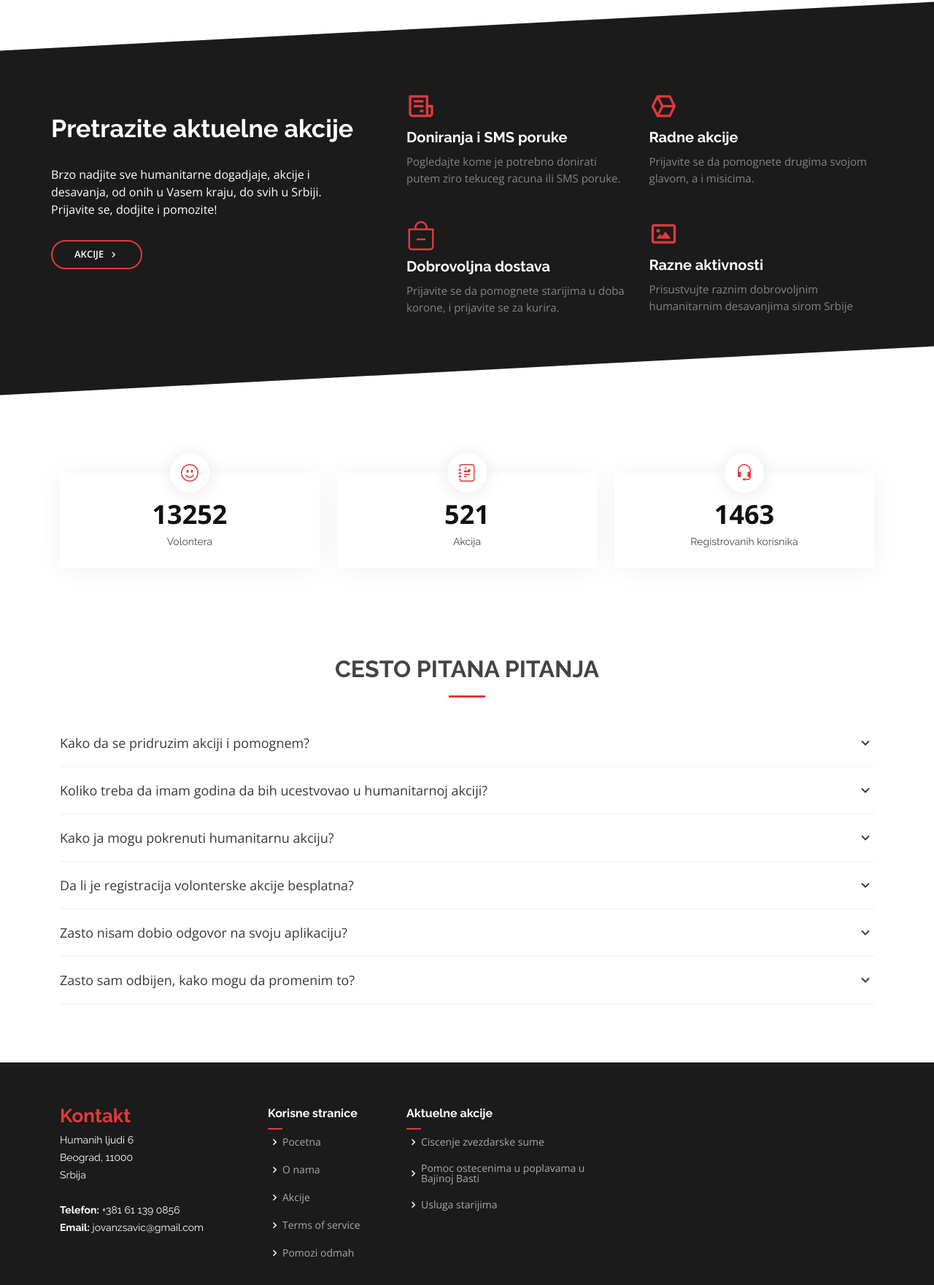
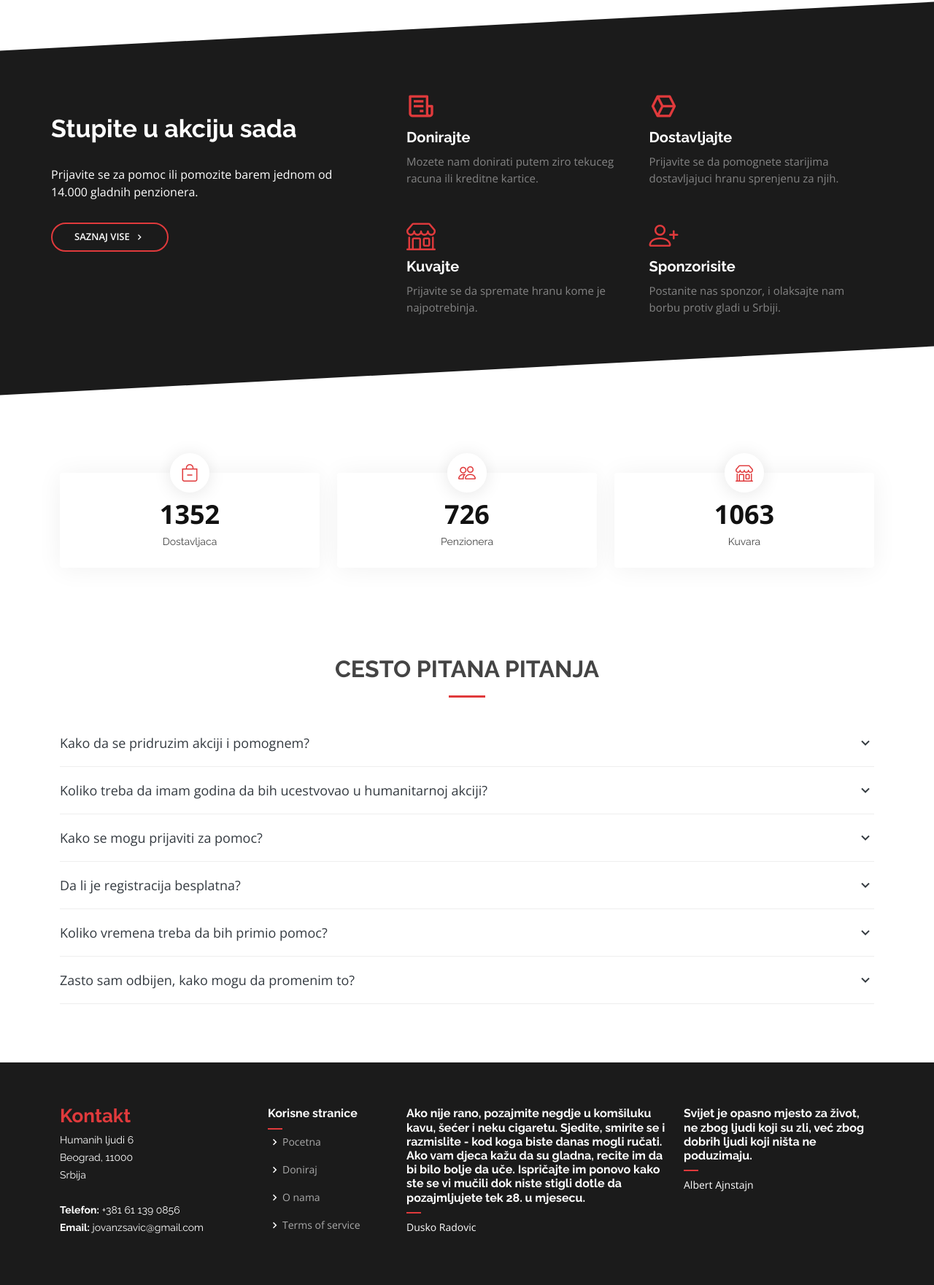
Before and after one commit to Jovan-Savic/Finale, a website: page Frontend/home.html in a window 1280 px wide. Shown: the part 1035-2796 px from the top of the page at 73% size. Drawn offline with nearby package versions, Linux system fonts and the light colour scheme.

Commit message:
promenjena tema

```diff
--- a/Frontend/home.html
+++ b/Frontend/home.html
@@ -5,7 +5,7 @@
   <meta charset="utf-8">
   <meta content="width=device-width, initial-scale=1.0" name="viewport">
 
-  <title>Human. Pomozi sadawwwwwwwww</title>
+  <title>Human. Pomozi sada.</title>
   <meta content="" name="description">
   <meta content="" name="keywords">
 
@@ -13,7 +13,9 @@
   <link href="assets/img/apple-touch-icon.png" rel="apple-touch-icon">
 
 
-  <link href="https://fonts.googleapis.com/css?family=Open+Sans:300,300i,400,400i,600,600i,700,700i|Raleway:300,300i,400,400i,500,500i,600,600i,700,700i|Poppins:300,300i,400,400i,500,500i,600,600i,700,700i" rel="stylesheet">
+  <link
+    href="https://fonts.googleapis.com/css?family=Open+Sans:300,300i,400,400i,600,600i,700,700i|Raleway:300,300i,400,400i,500,500i,600,600i,700,700i|Poppins:300,300i,400,400i,500,500i,600,600i,700,700i"
+    rel="stylesheet">
 
 
   <link href="assets/vendor/aos/aos.css" rel="stylesheet">
@@ -56,9 +58,9 @@
     <div class="container" data-aos="zoom-out" data-aos-delay="100">
       <div class="row">
         <div class="col-xl-6">
-          <h1>Pomozi bolje. Pomozi vise.</h1>
-          <h2>Human. nudi efikasnost svakome ko je voljan da pomogne. </h2>
-          <a href="onama.html" class="btn-get-started scrollto">Pomozi odmah!</a>
+          <h1>Pomozi starijima.</h1>
+          <h2>Human. se stara o ishrani seniora sirom Srbije</h2>
+          <a href="onama.html" class="btn-get-started scrollto">Pomozi sada</a>
         </div>
       </div>
     </div>
@@ -93,11 +95,11 @@
         <div class="row no-gutters">
           <div class="content col-xl-5 d-flex align-items-stretch">
             <div class="content">
-              <h3>Pretrazite aktuelne akcije</h3>
+              <h3>Stupite u akciju sada</h3>
               <p>
-                Brzo nadjite sve humanitarne dogadjaje, akcije i desavanja, od onih u Vasem kraju, do svih u Srbiji. Prijavite se, dodjite i pomozite!
+                Prijavite se za pomoc ili pomozite barem jednom od 14.000 gladnih penzionera.
               </p>
-              <a href="#" class="about-btn"><span>Akcije</span> <i class="bx bx-chevron-right"></i></a>
+              <a href="#" class="about-btn"><span>Saznaj vise</span> <i class="bx bx-chevron-right"></i></a>
             </div>
           </div>
           <div class="col-xl-7 d-flex align-items-stretch">
@@ -105,23 +107,23 @@
               <div class="row">
                 <div class="col-md-6 icon-box" data-aos="fade-up" data-aos-delay="100">
                   <i class="bx bx-receipt"></i>
-                  <h4>Doniranja i SMS poruke</h4>
-                  <p>Pogledajte kome je potrebno donirati putem ziro tekuceg racuna ili SMS poruke.</p>
+                  <h4>Donirajte</h4>
+                  <p>Mozete nam donirati putem ziro tekuceg racuna ili kreditne kartice.</p>
                 </div>
                 <div class="col-md-6 icon-box" data-aos="fade-up" data-aos-delay="200">
                   <i class="bx bx-cube-alt"></i>
-                  <h4>Radne akcije</h4>
-                  <p>Prijavite se da pomognete drugima svojom glavom, a i misicima.</p>
+                  <h4>Dostavljajte</h4>
+                  <p>Prijavite se da pomognete starijima dostavljajuci hranu sprenjenu za njih.</p>
                 </div>
                 <div class="col-md-6 icon-box" data-aos="fade-up" data-aos-delay="300">
-                  <i class="bx bi-bag-dash"></i>
-                  <h4>Dobrovoljna dostava</h4>
-                  <p>Prijavite se da pomognete starijima u doba korone, i prijavite se za kurira.</p>
+                  <i class="bx bi-shop"></i>
+                  <h4>Kuvajte</h4>
+                  <p>Prijavite se da spremate hranu kome je najpotrebinja.</p>
                 </div>
                 <div class="col-md-6 icon-box" data-aos="fade-up" data-aos-delay="400">
-                  <i class="bx bx-image"></i>
-                  <h4>Razne aktivnosti</h4>
-                  <p>Prisustvujte raznim dobrovoljnim humanitarnim desavanjima sirom Srbije</p>
+                  <i class="bx bi-person-plus"></i>
+                  <h4>Sponzorisite</h4>
+                  <p>Postanite nas sponzor, i olaksajte nam borbu protiv gladi u Srbiji.</p>
                 </div>
               </div>
             </div>
@@ -139,25 +141,28 @@
 
           <div class="col-lg-4 col-md-6">
             <div class="count-box">
-              <i class="bi bi-emoji-smile"></i>
-              <span data-purecounter-start="0" data-purecounter-end="13252" data-purecounter-duration="1" class="purecounter"></span>
-              <p>Volontera</p>
+              <i class="bi  bi-bag-dash"></i>
+              <span data-purecounter-start="0" data-purecounter-end="1352" data-purecounter-duration="1"
+                class="purecounter"></span>
+              <p>Dostavljaca</p>
             </div>
           </div>
 
           <div class="col-lg-4 col-md-6 mt-5 mt-md-0">
             <div class="count-box">
-              <i class="bi bi-journal-richtext"></i>
-              <span data-purecounter-start="0" data-purecounter-end="521" data-purecounter-duration="1" class="purecounter"></span>
-              <p>Akcija</p>
+              <i class="bi bi-people"></i>
+              <span data-purecounter-start="0" data-purecounter-end="726" data-purecounter-duration="1"
+                class="purecounter"></span>
+              <p>Penzionera</p>
             </div>
           </div>
 
           <div class="col-lg-4 col-md-6 mt-5 mt-lg-0">
             <div class="count-box">
-              <i class="bi bi-headset"></i>
-              <span data-purecounter-start="0" data-purecounter-end="1463" data-purecounter-duration="1" class="purecounter"></span>
-              <p>Registrovanih korisnika</p>
+              <i class="bi bi-shop"></i>
+              <span data-purecounter-start="0" data-purecounter-end="1063" data-purecounter-duration="1"
+                class="purecounter"></span>
+              <p>Kuvara</p>
             </div>
           </div>
 
@@ -176,55 +181,62 @@
         <ul class="faq-list accordion" data-aos="fade-up">
 
           <li>
-            <a data-bs-toggle="collapse" class="collapsed" data-bs-target="#faq1">Kako da se pridruzim akciji i pomognem? <i class="bx bx-chevron-down icon-show"></i><i class="bx bx-x icon-close"></i></a>
+            <a data-bs-toggle="collapse" class="collapsed" data-bs-target="#faq1">Kako da se pridruzim akciji i
+              pomognem? <i class="bx bx-chevron-down icon-show"></i><i class="bx bx-x icon-close"></i></a>
             <div id="faq1" class="collapse" data-bs-parent=".faq-list">
               <p>
-                Ukljucite se u akciju vec danas! Samo je potrebno da napravite svoj nalog, izaberete kako i kome hocete da pomognete, i prijavite se.
+                Ukljucite se u akciju vec danas! Samo je potrebno da se prijavite, kao kuvar ili kao dostavljac.
               </p>
             </div>
           </li>
 
           <li>
-            <a data-bs-toggle="collapse" data-bs-target="#faq2" class="collapsed">Koliko treba da imam godina da bih ucestvovao u humanitarnoj akciji? <i class="bx bx-chevron-down icon-show"></i><i class="bx bx-x icon-close"></i></a>
+            <a data-bs-toggle="collapse" data-bs-target="#faq2" class="collapsed">Koliko treba da imam godina da bih
+              ucestvovao u humanitarnoj akciji? <i class="bx bx-chevron-down icon-show"></i><i
+                class="bx bx-x icon-close"></i></a>
             <div id="faq2" class="collapse" data-bs-parent=".faq-list">
               <p>
-              Na nasem sajtu mozete napraviti nalog ako posedujete licnu kartu, tj. sva pravna lica starija od 16 godina.
+                U nasem programu mozgu ucestvovati samo punoletna lica, tj. sva pravna lica starija od 18
+                godina.
               </p>
             </div>
           </li>
 
           <li>
-            <a data-bs-toggle="collapse" data-bs-target="#faq3" class="collapsed">Kako ja mogu pokrenuti humanitarnu akciju? <i class="bx bx-chevron-down icon-show"></i><i class="bx bx-x icon-close"></i></a>
+            <a data-bs-toggle="collapse" data-bs-target="#faq3" class="collapsed">Kako se mogu prijaviti za pomoc? <i class="bx bx-chevron-down icon-show"></i><i class="bx bx-x icon-close"></i></a>
             <div id="faq3" class="collapse" data-bs-parent=".faq-list">
               <p>
-              Da biste organizovali bilo kakvu akciju, morate biti organizator, tj. treba da nam posaljete na nasu email adresu aplikaciju za organizatora, gde ce je nas tim evaluiati i doneti odluku.
+                Da biste se prijavili, potrebno je da se registrujete, imenom, prezimenom, adresom, imejl adresom ili vasim brojem telefona.
               </p>
             </div>
           </li>
 
           <li>
-            <a data-bs-toggle="collapse" data-bs-target="#faq4" class="collapsed">Da li je registracija volonterske akcije besplatna? <i class="bx bx-chevron-down icon-show"></i><i class="bx bx-x icon-close"></i></a>
+            <a data-bs-toggle="collapse" data-bs-target="#faq4" class="collapsed">Da li je registracija besplatna? <i class="bx bx-chevron-down icon-show"></i><i class="bx bx-x icon-close"></i></a>
             <div id="faq4" class="collapse" data-bs-parent=".faq-list">
               <p>
-                Kako smo mi humanitarna organizacija, besplatno je ucestvovati, praviti, gledati i koristiti nasu veb stranicu kao i sve njene funkcije, sto podrazumeva i organizovanje volonterskih akcija.
+                Kako smo mi humanitarna organizacija, besplatno je prijaviti se kao dostavljac, kuvar ili senior kome je pomoc potrebna.
               </p>
             </div>
           </li>
 
           <li>
-            <a data-bs-toggle="collapse" data-bs-target="#faq5" class="collapsed">Zasto nisam dobio odgovor na svoju aplikaciju? <i class="bx bx-chevron-down icon-show"></i><i class="bx bx-x icon-close"></i></a>
+            <a data-bs-toggle="collapse" data-bs-target="#faq5" class="collapsed">Koliko vremena treba da bih primio pomoc? <i class="bx bx-chevron-down icon-show"></i><i class="bx bx-x icon-close"></i></a>
             <div id="faq5" class="collapse" data-bs-parent=".faq-list">
               <p>
-                Nikada ne pozurujte i ne saljite nepotrebne mejlove na nasu adresu, kako smo uvek prepuni aplikacija, molimo Vas da budete strpljivi dok Vam ne odgovorimo na vas mejl.
+                Nakon sto ste nam poslali svoju mejl adresu ili broj telefona, kontaktiracemo Vas radi provere identiteta, i nakon toga se samo ulogujte napravljenim nalogom kako bi izabrali svoje podrucje. Od tada ce te biti obilazeni svaki dan.
               </p>
             </div>
           </li>
 
           <li>
-            <a data-bs-toggle="collapse" data-bs-target="#faq6" class="collapsed">Zasto sam odbijen, kako mogu da promenim to?<i class="bx bx-chevron-down icon-show"></i><i class="bx bx-x icon-close"></i></a>
+            <a data-bs-toggle="collapse" data-bs-target="#faq6" class="collapsed">Zasto sam odbijen, kako mogu da
+              promenim to?<i class="bx bx-chevron-down icon-show"></i><i class="bx bx-x icon-close"></i></a>
             <div id="faq6" class="collapse" data-bs-parent=".faq-list">
               <p>
-              Nas tim se uvek stara da samo iskreni ljudi dobra srca postanu organizatori, ne bi li doslo do zloupotrebe nase stranice. Ne brinite ako ste odbijeni, razlog ce biti obrazlozen u odgovoru na vasu email aplikaciju.
+                Nas tim se uvek stara da samo iskreni ljudi i ljudi kojima je potrebna pomoc dobiju potrebnu hranu, ne bi li doslo do
+                zloupotrebe nase stranice. S' obzirom da smo neprofitna organizacija, pokusavamo da nase resurse iskoristimo najefikasnije.
+                Ostali razlozi kao i uputstva ce Vam biti prosledjena u mejlu ili saopstena telefonom.
               </p>
             </div>
           </li>
@@ -255,20 +267,20 @@
             <h4>Korisne stranice</h4>
             <ul>
               <li><i class="bx bx-chevron-right"></i> <a href="home.html">Pocetna</a></li>
-              <li><i class="bx bx-chevron-right"></i> <a href="onama.html">O nama</a></li>
-              <li><i class="bx bx-chevron-right"></i> <a href="blog.html">Akcije</a></li>
+              <li><i class="bx bx-chevron-right"></i> <a href="onama.html">Doniraj</a></li>
+              <li><i class="bx bx-chevron-right"></i> <a href="blog.html">O nama</a></li>
               <li><i class="bx bx-chevron-right"></i> <a href="terms.txt">Terms of service</a></li>
-              <li><i class="bx bx-chevron-right"></i> <a href="podmah.html">Pomozi odmah</a></li>
             </ul>
           </div>
 
+          <div class="col-lg-4 col-md-6 footer-links">
+            <h4>Ako nije rano, pozajmite negdje u komšiluku kavu, šećer i neku cigaretu. Sjedite, smirite se i razmislite - kod koga biste danas mogli ručati. Ako vam djeca kažu da su gladna, recite im da bi bilo bolje da uče. Ispričajte im ponovo kako ste se vi mučili dok niste stigli dotle da pozajmljujete tek 28. u mjesecu.
+            </h4>
+           <p>Dusko Radovic</p>
+          </div>
           <div class="col-lg-3 col-md-6 footer-links">
-            <h4>Aktuelne akcije</h4>
-            <ul>
-              <li><i class="bx bx-chevron-right"></i> <a href="#">Ciscenje zvezdarske sume</a></li>
-              <li><i class="bx bx-chevron-right"></i> <a href="#">Pomoc ostecenima u poplavama u Bajinoj Basti</a></li>
-              <li><i class="bx bx-chevron-right"></i> <a href="#">Usluga starijima</a></li>
-            </ul>
+            <h4>Svijet je opasno mjesto za život, ne zbog ljudi koji su zli, već zbog dobrih ljudi koji ništa ne poduzimaju.</h4>
+           <p>Albert Ajnstajn</p>
           </div>
 
         </div>
@@ -295,7 +307,8 @@
     </div>
   </footer>
 
-  <a href="#" class="back-to-top d-flex align-items-center justify-content-center"><i class="bi bi-arrow-up-short"></i></a>
+  <a href="#" class="back-to-top d-flex align-items-center justify-content-center"><i
+      class="bi bi-arrow-up-short"></i></a>
 
 
   <script src="assets/vendor/aos/aos.js"></script>
```
Also changed, not shown: Frontend/onama.html (renamed from Frontend/portfolio-detailj.html, +4 -9 lines).
